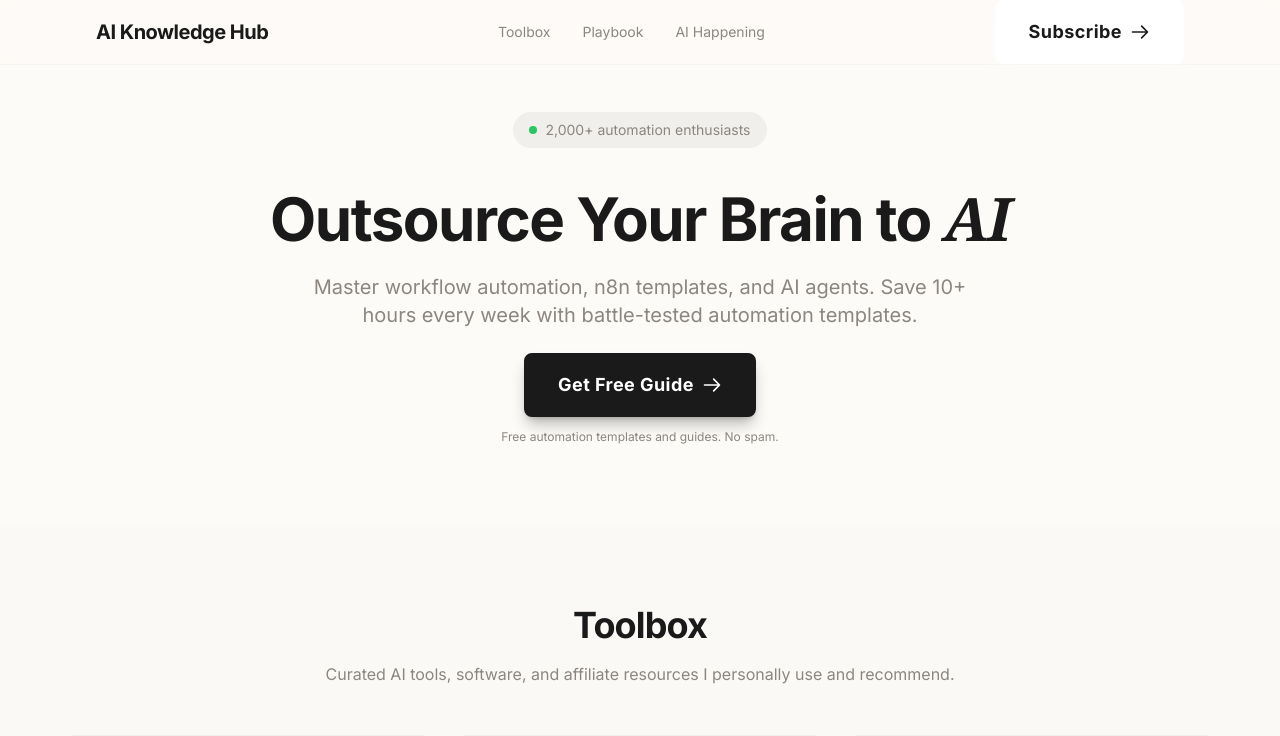
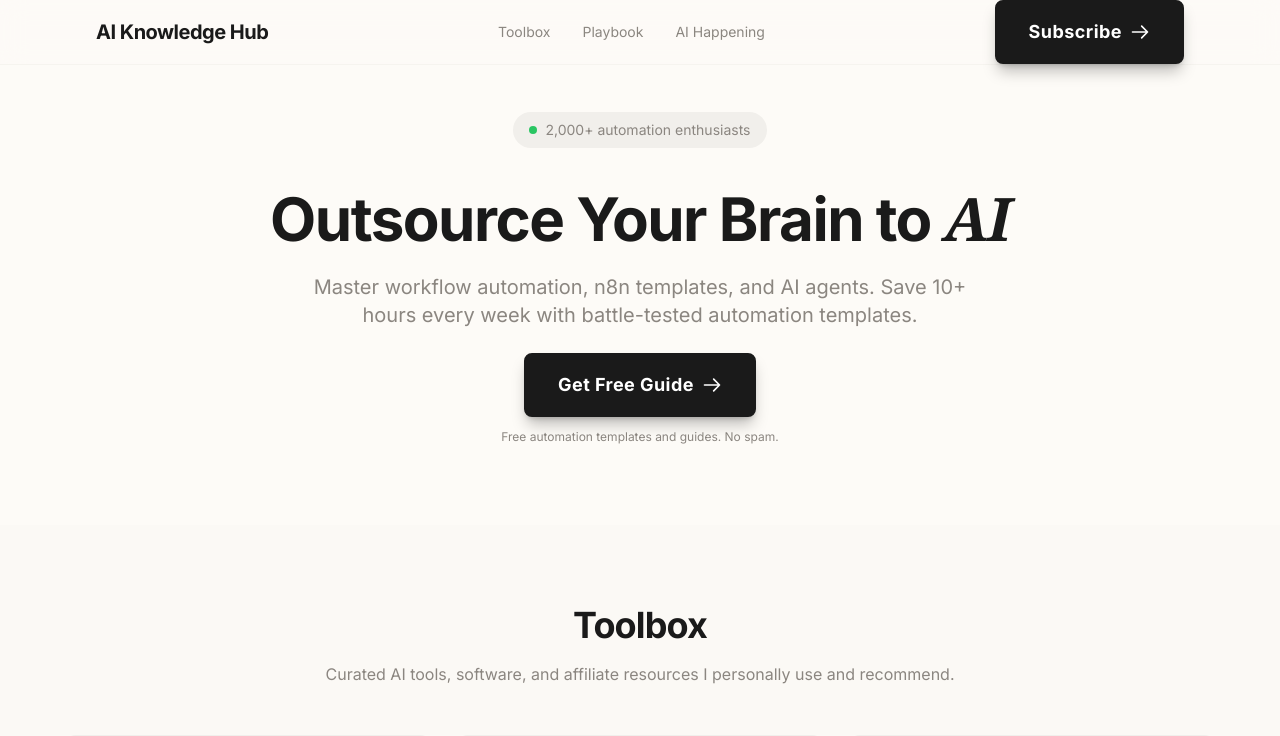
Before and after one commit to tapan38/ai-automation-hub, a Next.js app: page / in a window 1280 px wide. Shown: the top 736 px of the page. Built offline with nearby package versions, Linux system fonts and the light colour scheme.

Commit message:
Header: Change Subscribe button to black (primary variant)

```diff
--- a/components/Header.tsx
+++ b/components/Header.tsx
@@ -29,9 +29,9 @@ export default function Header() {
             </Link>
           </nav>
 
-          {/* CTA Button - Morphing */}
+          {/* CTA Button - BLACK */}
           <div className="hidden md:block">
-            <MorphingSubscribe variant="dark" defaultText="Subscribe" />
+            <MorphingSubscribe variant="primary" defaultText="Subscribe" />
           </div>
 
           {/* Mobile Menu Button */}
@@ -63,7 +63,7 @@ export default function Header() {
                 AI Happening
               </Link>
               <div className="pt-2">
-                <MorphingSubscribe variant="dark" defaultText="Subscribe" />
+                <MorphingSubscribe variant="primary" defaultText="Subscribe" />
               </div>
             </nav>
           </div>
```
